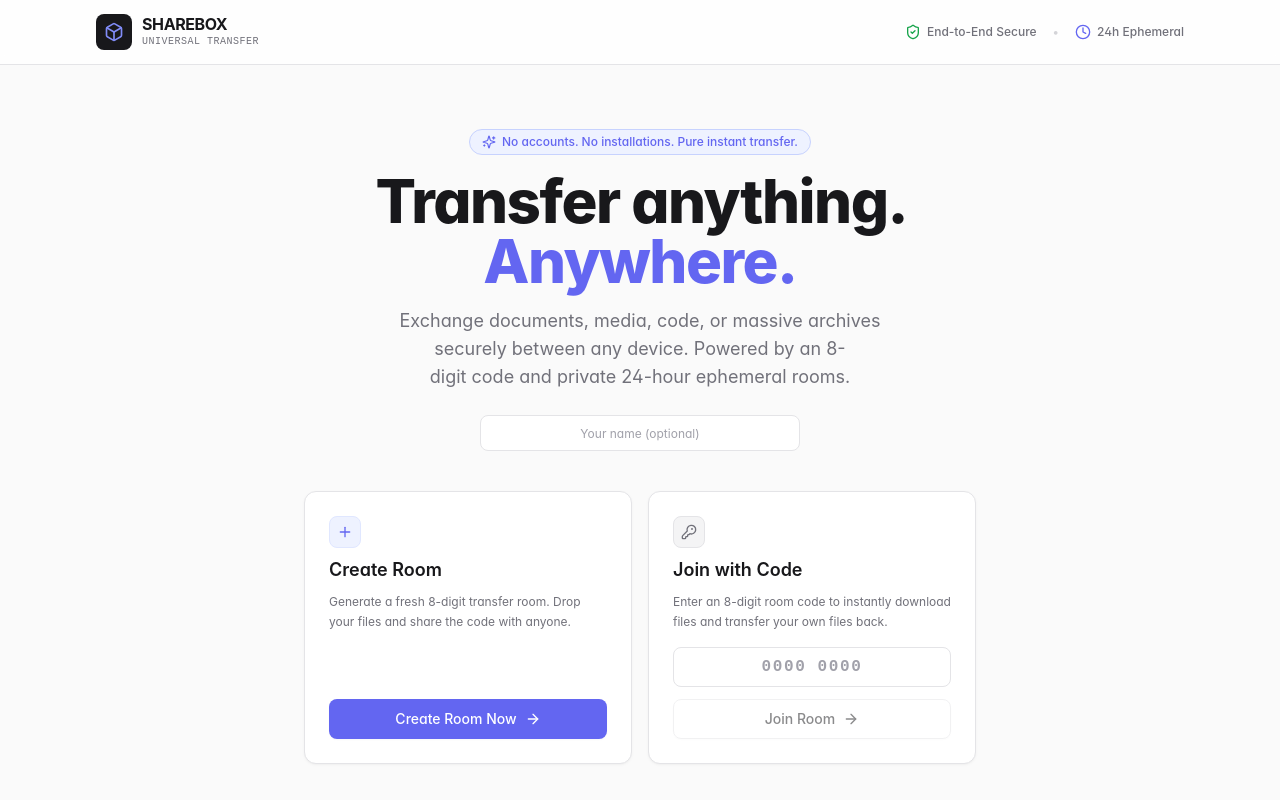
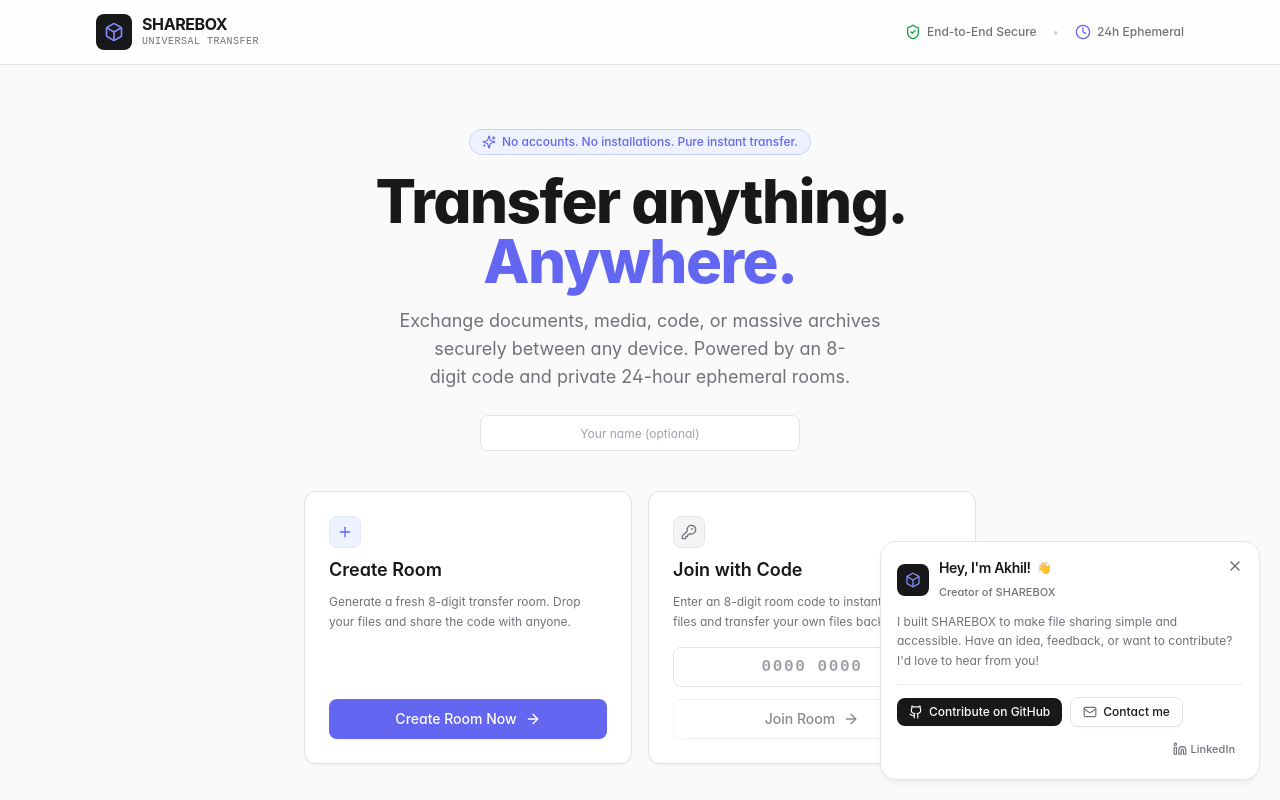
Before and after one commit to AKHIL-YALAMANCHILI18/SHAREBOX, a Next.js app: page / in a window 1280 px wide. Shown: the top 800 px of the page. Built offline with nearby package versions, Linux system fonts and the light colour scheme.

Commit message:
feat(ui): add non-intrusive developer introduction banner with 7-day dismissal

```diff
--- a/src/app/layout.tsx
+++ b/src/app/layout.tsx
@@ -1,5 +1,6 @@
 import type { Metadata, Viewport } from 'next';
 import { Footer } from '@/components/layout/footer';
+import { DeveloperIntroBanner } from '@/components/layout/dev-intro-banner';
 import './globals.css';
 
 export const viewport: Viewport = {
@@ -106,6 +107,7 @@ export default function RootLayout({
           {children}
         </div>
         <Footer />
+        <DeveloperIntroBanner />
       </body>
     </html>
   );
--- /dev/null
+++ b/src/components/layout/dev-intro-banner.tsx
@@ -0,0 +1,143 @@
+'use client';
+
+import React, { useState, useEffect } from 'react';
+import { Box, Github, Mail, Linkedin, X } from 'lucide-react';
+
+const DISMISS_DURATION_MS = 7 * 24 * 60 * 60 * 1000; // 7 days in milliseconds
+const STORAGE_KEY = 'sharebox_dev_intro_dismissed_until';
+const SESSION_KEY = 'sharebox_dev_intro_session_dismissed';
+
+export function DeveloperIntroBanner() {
+  const [isRendered, setIsRendered] = useState(false);
+  const [isOpen, setIsOpen] = useState(false);
+
+  useEffect(() => {
+    // 1. Safety check for SSR environment
+    if (typeof window === 'undefined') return;
+
+    try {
+      // 2. Check if dismissed within the 7-day window
+      const dismissedUntil = localStorage.getItem(STORAGE_KEY);
+      if (dismissedUntil && Date.now() < parseInt(dismissedUntil, 10)) {
+        return;
+      }
+
+      // 3. Check if already dismissed during this active session
+      const sessionDismissed = sessionStorage.getItem(SESSION_KEY);
+      if (sessionDismissed === 'true') {
+        return;
+      }
+    } catch {
+      // Gracefully continue if localStorage is inaccessible
+    }
+
+    // 4. Trigger display after a 3.5s non-intrusive delay
+    const timer = setTimeout(() => {
+      setIsRendered(true);
+      // Small frame delay to ensure smooth CSS transition from initial state
+      requestAnimationFrame(() => {
+        setIsOpen(true);
+      });
+    }, 3500);
+
+    return () => clearTimeout(timer);
+  }, []);
+
+  const handleDismiss = () => {
+    setIsOpen(false);
+
+    try {
+      localStorage.setItem(
+        STORAGE_KEY,
+        (Date.now() + DISMISS_DURATION_MS).toString()
+      );
+      sessionStorage.setItem(SESSION_KEY, 'true');
+    } catch {
+      // Ignore storage write errors
+    }
+
+    // Unmount after smooth exit animation
+    setTimeout(() => {
+      setIsRendered(false);
+    }, 400);
+  };
+
+  if (!isRendered) return null;
+
+  return (
+    <aside
+      aria-label="Creator introduction"
+      className={`fixed z-50 bottom-4 inset-x-4 sm:inset-x-auto sm:right-5 sm:bottom-5 max-w-sm w-auto sm:w-[380px] bg-surface/95 backdrop-blur-md border border-sb-border rounded-2xl p-4 shadow-elevated transition-all duration-500 ease-out motion-reduce:transition-none ${
+        isOpen
+          ? 'opacity-100 translate-y-0 scale-100 pointer-events-auto'
+          : 'opacity-0 translate-y-4 scale-95 pointer-events-none'
+      }`}
+    >
+      {/* Header: SHAREBOX Cube Badge + Creator Greeting + Close Button */}
+      <div className="flex items-start justify-between gap-3">
+        <div className="flex items-center gap-2.5">
+          <div className="w-8 h-8 rounded-lg bg-primary-text flex items-center justify-center text-white shadow-subtle shrink-0">
+            <Box className="w-4 h-4 text-indigo-400" />
+          </div>
+          <div>
+            <h4 className="text-sm font-semibold text-primary-text tracking-tight flex items-center gap-1.5">
+              <span>Hey, I&apos;m Akhil!</span>
+              <span className="inline-block animate-bounce origin-bottom text-xs">👋</span>
+            </h4>
+            <span className="text-[11px] text-secondary-text font-medium">
+              Creator of SHAREBOX
+            </span>
+          </div>
+        </div>
+
+        <button
+          onClick={handleDismiss}
+          type="button"
+          aria-label="Close developer introduction"
+          className="text-secondary-text hover:text-primary-text p-1 rounded-md hover:bg-zinc-100 transition-colors focus-visible:outline-none focus-visible:ring-2 focus-visible:ring-accent -mr-1 -mt-1 cursor-pointer"
+        >
+          <X className="w-4 h-4" />
+        </button>
+      </div>
+
+      {/* Friendly Personal Message */}
+      <p className="text-xs text-secondary-text leading-relaxed mt-2.5">
+        I built SHAREBOX to make file sharing simple and accessible. Have an
+        idea, feedback, or want to contribute? I&apos;d love to hear from you!
+      </p>
+
+      {/* Creator Action Links */}
+      <div className="flex flex-wrap items-center gap-2 mt-3.5 pt-3 border-t border-sb-border/60">
+        <a
+          href="https://github.com/AKHIL-YALAMANCHILI18/SHAREBOX"
+          target="_blank"
+          rel="noopener noreferrer"
+          onClick={handleDismiss}
+          className="inline-flex items-center gap-1.5 px-3 py-1.5 rounded-lg bg-primary-text hover:bg-zinc-800 text-white text-xs font-medium transition-all shadow-subtle hover:scale-[1.02] active:scale-[0.98]"
+        >
+          <Github className="w-3.5 h-3.5" />
+          <span>Contribute on GitHub</span>
+        </a>
+
+        <a
+          href="mailto:akhilyalamanchilii@gmail.com"
+          className="inline-flex items-center gap-1.5 px-3 py-1.5 rounded-lg border border-sb-border bg-surface hover:bg-zinc-50 hover:border-zinc-300 text-primary-text text-xs font-medium transition-all shadow-subtle"
+        >
+          <Mail className="w-3.5 h-3.5 text-zinc-500" />
+          <span>Contact me</span>
+        </a>
+
+        <a
+          href="https://www.linkedin.com/in/akhil-y-b97b55289/"
+          target="_blank"
+          rel="noopener noreferrer"
+          className="inline-flex items-center gap-1 px-2 py-1.5 rounded-lg text-secondary-text hover:text-[#0A66C2] text-xs font-medium transition-colors ml-auto"
+          title="Connect with Akhil Y on LinkedIn"
+        >
+          <Linkedin className="w-3.5 h-3.5" />
+          <span className="hidden sm:inline text-[11px]">LinkedIn</span>
+        </a>
+      </div>
+    </aside>
+  );
+}
```
Also changed, not shown: 2 other files (tests, documents, lock files or other folders).
